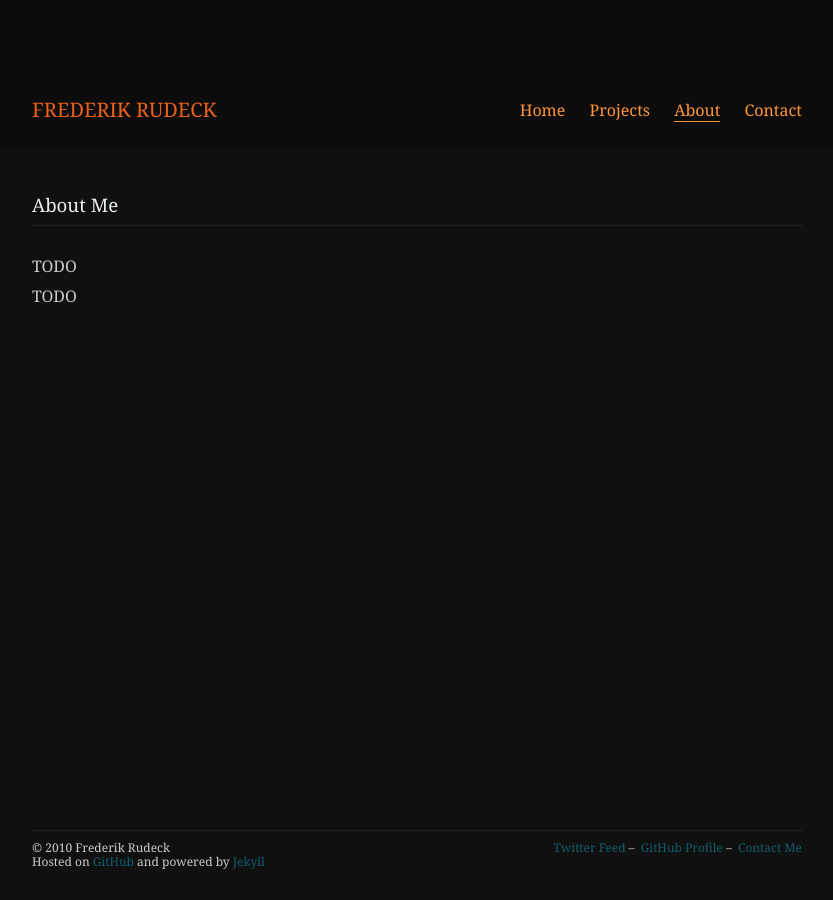
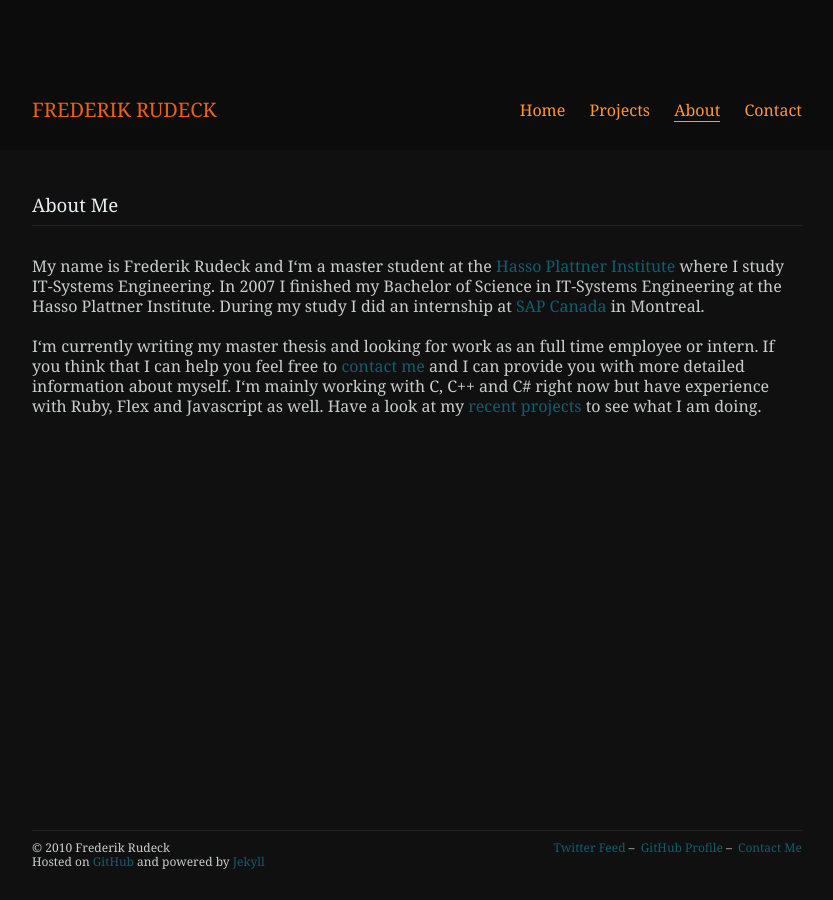
Before and after one commit to polym0rph/polym0rph.github.com, a Jekyll site: the page built from about.html, in a window 1280 px wide. Shown: the whole page, without its empty margins (223-1056 px from the left). Built offline with Jekyll 4.4.1, drawn with Linux system fonts in a browser that asks for light colours; Markdown is read by kramdown in place of the engine named in the settings.

Commit message:
filled the about page with basic content

```diff
--- a/about.html
+++ b/about.html
@@ -6,6 +6,6 @@ page_category: about
 
 <p class="header_underlined">About Me</p>
 <div class="subpage_content">
-	<p>TODO</p>
-	<p>TODO<p>
+	<p>My name is Frederik Rudeck and I‘m a master student at the <a href="http://www.hpi.uni-potsdam.de/">Hasso Plattner Institute</a> where I study IT-Systems Engineering. In 2007 I finished my Bachelor of Science in IT-Systems Engineering at the Hasso Plattner Institute. During my study I did an internship at <a href="http://www.sap.com/canada/">SAP Canada</a> in Montreal.</p>
+	<p>I‘m currently writing my master thesis and looking for work as an full time employee or intern. If you think that I can help you feel free to <a href="/contact/">contact me</a> and I can provide you with more detailed information about myself. I‘m mainly working with C, C++ and C# right now but have experience with Ruby, Flex and Javascript as well. Have a look at my <a href="/projects/">recent projects</a> to see what I am doing.<p>
 </div>
--- a/css/style.css
+++ b/css/style.css
@@ -47,7 +47,7 @@ h3 {
 }
 
 p {
-  margin-top: 10px;
+  margin-top: 20px;
 }
 
 /*
```
